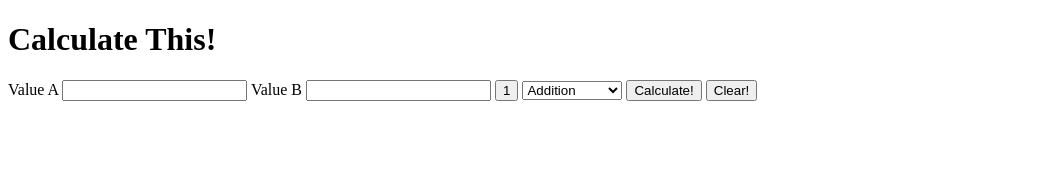
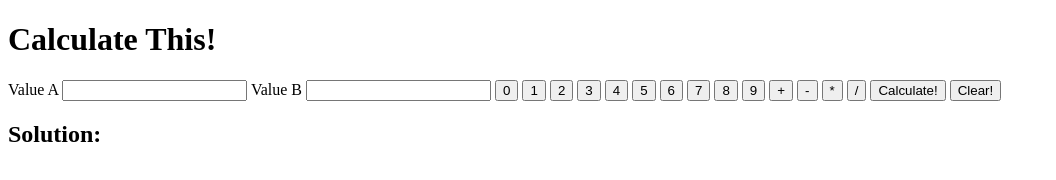
Before and after one commit to StPaulStylee/weekend_challenge_03, a website: page public/views/index.html in a window 1280 px wide. Shown: the whole page, without its empty margins (0-1056 px from the left). Drawn offline with Linux system fonts and the light colour scheme; files whose address does not match are found by name.

Commit message:
assigned number buttons data values.

```diff
--- a/public/scripts/client.js
+++ b/public/scripts/client.js
@@ -1,6 +1,8 @@
 $(function(){
 
-//Listen for submit and send the object to the solution router
+// Listen for submit and send the object to the solution router
+  $('button').on('click', numberClick);
+
   $('form').on('submit', function(event){
     event.preventDefault();
     var calculateData = {};
@@ -19,7 +21,7 @@ $(function(){
       data: calculateData,
       success: getSolution
     });
-    // Need some code - likely jquery - that will clear the calulator and start over
+    // Clear the calulator and start over
     $('#clear').on('click', function(){
       $('form').find('input[type=number]').val('');
       $('.calculation').find('span').remove();
@@ -35,7 +37,13 @@ function getSolution () {
       $('.calculation').find('span').remove();
       var $span = $('<span></span>');
       $span.append(solution);
-      $('.calculation').append($span);
+      $('.solution').append($span);
     }
   });
 }
+
+function numberClick() {
+  var buttonValue = $(this).data('value');
+  console.log(buttonValue);
+  $('#valueA').append(buttonValue);
+}
--- a/public/views/index.html
+++ b/public/views/index.html
@@ -19,18 +19,27 @@
 
             <label for='valueB'>Value B</label>
             <input type='number' id='valueB' name='valueB' required />
-            <button type='button' value='1' form='valueB'>1</button>
 
-            <select id='operator' name='operator' required>
-              <option value='add'>Addition</option>
-              <option value='subtract'>Subtraction</option>
-              <option value='multiply'>Multiplication</option>
-              <option value='divide'>Division</option>
-            </select>
+            <button type='button' data-value='0'>0</button>
+            <button type='button' data-value='1'>1</button>
+            <button type='button' data-value='2'>2</button>
+            <button type='button' data-value='3'>3</button>
+            <button type='button' data-value='4'>4</button>
+            <button type='button' data-value='5'>5</button>
+            <button type='button' data-value='6'>6</button>
+            <button type='button' data-value='7'>7</button>
+            <button type='button' data-value='8'>8</button>
+            <button type='button' data-value='9'>9</button>
+
+            <button type='button' value='add' name='operator'>+</button>
+            <button type='button' value='substract' name='operator'>-</button>
+            <button type='button' value='multiply' name='operator'>*</button>
+            <button type='button' value='divide' name='operator'>/</button>
 
             <button type='submit' id='submit'>Calculate!</button>
             <button id='clear'>Clear!</button>
         </form>
+        <h2 class='solution'>Solution: </h2>
     </section>
 </body>
 
--- a/routes/solution.js
+++ b/routes/solution.js
@@ -11,7 +11,7 @@ router.get('/', function (req, res){
   console.log('Got a request for: ', solution);
   res.send(solution);
 });
-
+// For arithmetic, try using parseFloat or Number instead of parseInt.
 // Addition calulation and send solution
 router.post('/add', function(req, res){
 console.log('Received a request: ', req.body);
--- a/server.js
+++ b/server.js
@@ -9,7 +9,7 @@ var solutionRouter = require('./routes/solution');
 //middleware for parsing the body and turning into an object
 app.use(bodyParser.urlencoded({extended: true}));
 
-//middleware for serving static files
+//middleware for serving static files -- makes everything in the public folder accessible
 app.use(express.static('public'));
 
 //send requests that start with /solution to the solutionRouter
```
